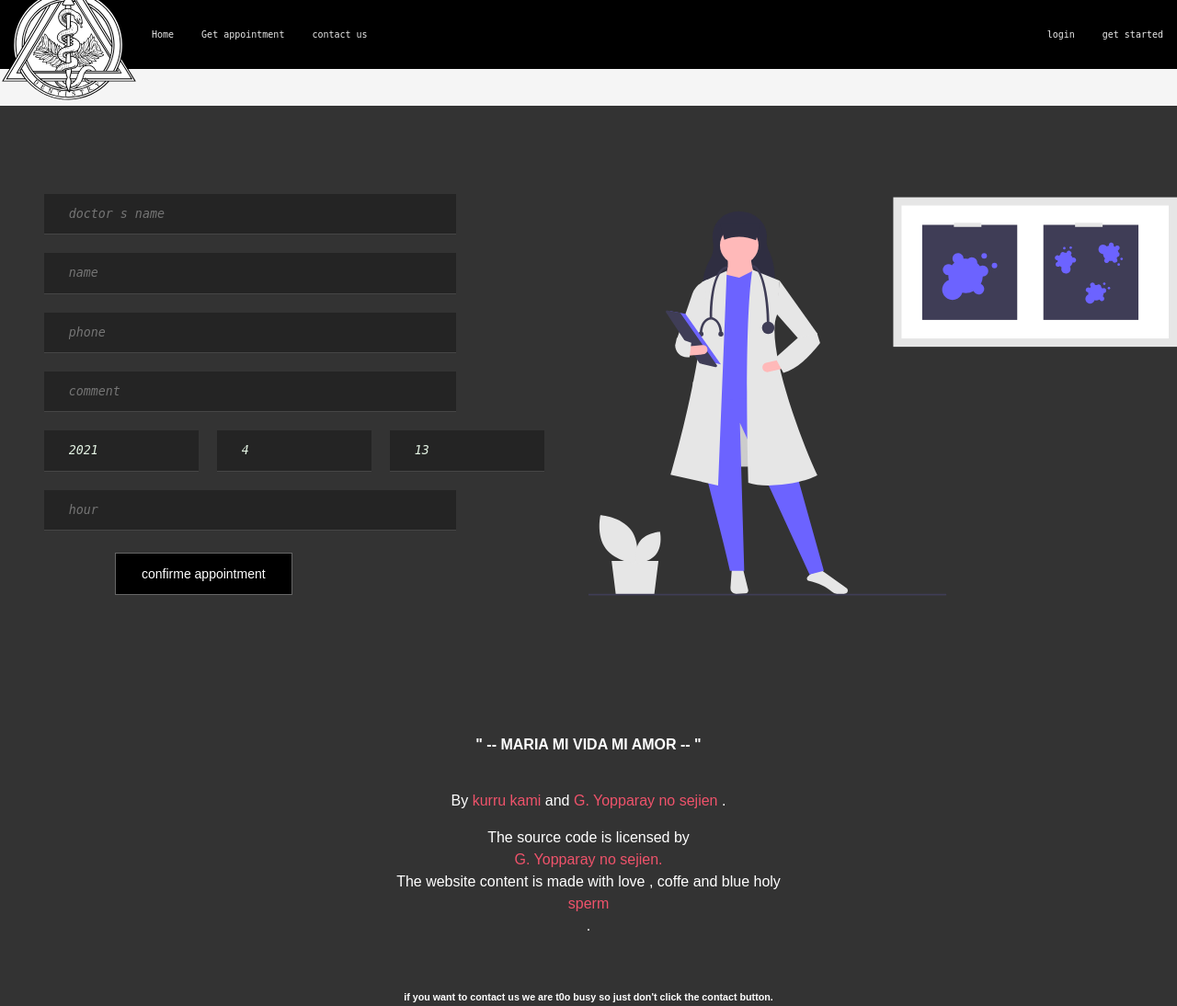
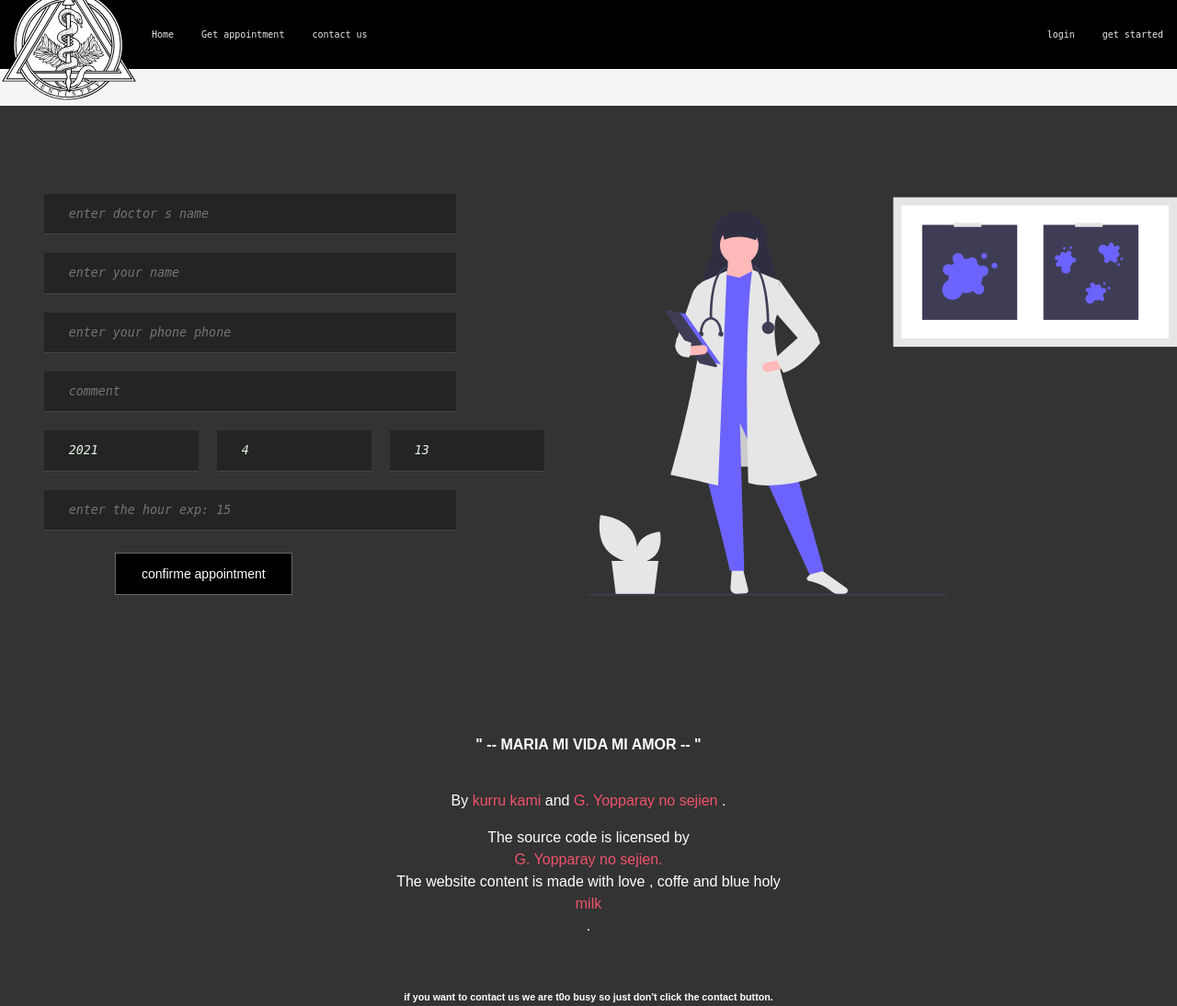
Before and after one commit to kurrukami/dentist, a Django app: page /rv/rv_view/date_ap in a window 1280 px wide. Shown: the top 1094 px of the page at 92% size. Run offline with Django 3.2, Linux system fonts and the light colour scheme.

Commit message:
change sperm

```diff
--- a/rv/forms.py
+++ b/rv/forms.py
@@ -47,7 +47,7 @@ class rv_form_dt(forms.ModelForm):
     year = forms.CharField(label='year', widget=forms.TextInput(attrs={'class':'form_input', 'placeholder':'year'}))
     month = forms.CharField(label='month', widget=forms.TextInput(attrs={'class':'form_input', 'placeholder':'month'}))
     day = forms.CharField(label='day', widget=forms.TextInput(attrs={'class':'form_input', 'placeholder':'day'}))
-    hour = forms.CharField(label='hour', widget=forms.TextInput(attrs={'id = "year" class':'form_input', 'placeholder':'hour'}))
+    hour = forms.CharField(label='hour', widget=forms.TextInput(attrs={'id = "year" class':'form_input', 'placeholder':'enter the hour exp: 15'}))
 
 
 
@@ -59,9 +59,9 @@ class rv_form_dt(forms.ModelForm):
                  ]
         widgets = {
 
-                   'doc_name': forms.TextInput(attrs={'class':'form_input', 'placeholder':'doctor s name'}),
-                   'name': forms.TextInput(attrs={'class':'form_input', 'placeholder':'name'}),
-                   'phone_num': forms.TextInput(attrs={'class':'form_input', 'placeholder':'phone'}),
+                   'doc_name': forms.TextInput(attrs={'class':'form_input', 'placeholder':'enter doctor s name'}),
+                   'name': forms.TextInput(attrs={'class':'form_input', 'placeholder':'enter your name'}),
+                   'phone_num': forms.TextInput(attrs={'class':'form_input', 'placeholder':'enter your phone phone'}),
                    'cmnt': forms.TextInput(attrs={'class':'form_input', 'placeholder':'comment', 'rows' :'1'}),
 
                    #'year': forms.TextInput(attrs={'class':'input is-primary is-medium', 'placeholder':'genre_visite'}),
@@ -81,7 +81,7 @@ class rv_form_tmrw(forms.ModelForm, form_validationn):
     #    choices=doctors
     #)
 
-    hour = forms.CharField(label='hour', widget=forms.TextInput(attrs={'class':'form_input', 'placeholder':'hour'}))
+    hour = forms.CharField(label='hour', widget=forms.TextInput(attrs={'class':'form_input', 'placeholder':'enter the hour exp: 15'}))
 
 
     class Meta:
@@ -92,8 +92,8 @@ class rv_form_tmrw(forms.ModelForm, form_validationn):
                 ]
         widgets = {
                    'doc_name': forms.TextInput(attrs={'class':'form_input', 'placeholder':'doctor s name'}),
-                   'name': forms.TextInput(attrs={'class':'form_input', 'placeholder':'name'}),
-                   'phone_num': forms.TextInput(attrs={'class':'form_input', 'placeholder':'phone'}),
+                   'name': forms.TextInput(attrs={'class':'form_input', 'placeholder':'enter your name'}),
+                   'phone_num': forms.TextInput(attrs={'class':'form_input', 'placeholder':'enter your phone'}),
                    'cmnt': forms.TextInput(attrs={'class':'form_input', 'placeholder':'comment', 'rows' :'1'}),
 
 
--- a/rv/views.py
+++ b/rv/views.py
@@ -160,7 +160,7 @@ class rv_view(View):
 
 
                     else:
-                        msg = f'{date}  this date is not valid u son of bitch,its the past'
+                        msg = f'{date}  this date is not valid ,its the past'
                         messages.success(request, msg)
                         from_me_to_me(msg=msg)
 
--- a/templates/base.html
+++ b/templates/base.html
@@ -119,7 +119,7 @@
           </div>
           <p> By<a href="http://cdn.funnyisms.com/2e191696-f770-45bd-a8ce-3a04566b053e.jpg"> kurru kami</a> and <a href="http://cdn.funnyisms.com/2e191696-f770-45bd-a8ce-3a04566b053e.jpg">G. Yopparay no sejien</a> .</p>
           The source code is licensed by <a href="#">G. Yopparay no sejien.</a> The
-          website content is made with love , coffe and blue holy <a href="https://www.eibens.com/wp-content/uploads/2017/07/milk-1760353_960_720.jpg">sperm</a> .</p>
+          website content is made with love , coffe and blue holy <a href="https://www.eibens.com/wp-content/uploads/2017/07/milk-1760353_960_720.jpg">milk</a> .</p>
           <h6>if you want to contact us we are t0o busy so just don't click the contact button.</h6>
           <a href="" type="submit" class=" submit-input" name="" value="">contact us</a>
 
```
